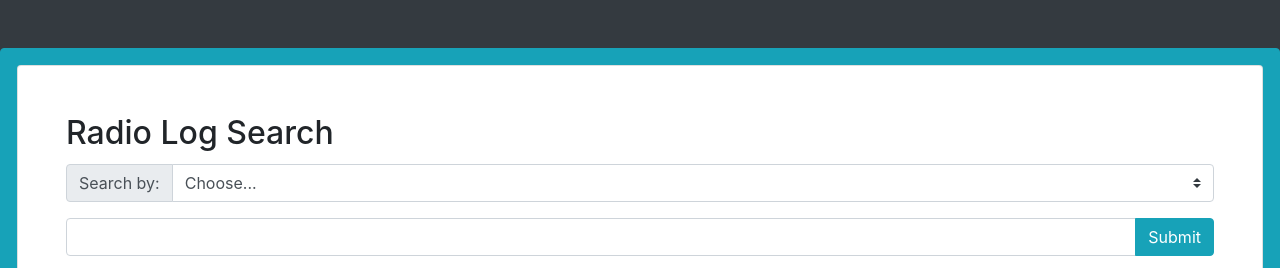
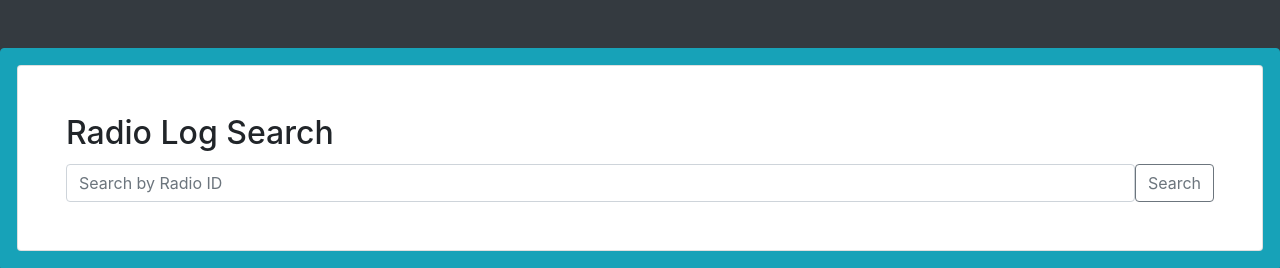
Before and after one commit to wDushanin/RadioLoggingApp, a Flask app: template templates/index.html in a window 1280 px wide. Shown: the top 268 px of the page. Run offline with Flask 2, Linux system fonts and the light colour scheme; the template is opened without the code that fills it, so the values that code supplies are empty.

Commit message:
Adding flask search form to html

```diff
--- a/templates/index.html
+++ b/templates/index.html
@@ -23,34 +23,24 @@
                     <h2>Radio Log Search</h2>
                 </div>
 
-                <div class="input-group mb-3">
-                    <div class="input-group-prepend">
-                        <label class="input-group-text" for="inputGroupSelect01">Search by:</label>
-                    </div>
-                    <select class="custom-select" id="inputGroupSelect01">
-                        <option selected>Choose...</option>
-                        <option value="radioID">RADIO ID</option>
-
-                        <!--TO DO: Implement Search by Call Sign and Name-->
-                        <!-- <option value="callSign">CALL SIGN</option> -->
-                        <!-- <option value="name">NAME</option> -->
-
-                    </select>
+                <div>
+                    <form method="POST" action="{{ url_for('search')}}" class="d-flex">
+                        {{ form.hidden_tag() }}
+                        <input class="form-control me-2" type="search" placeholder="Search by Radio ID" aria-label="Search" name="searched" autocomplete="false">
+                        <button class="btn btn-outline-secondary" type="submit">Search</button>
+                    </form>
                 </div>
 
-                <div class="input-group mb-3">
-                    <input type="text" class="form-control" placeholder="">
-                    <div class="input-group-append">
-                        <button class="btn btn-info" type="button">Submit</button>
-                    </div>
-                </div>
+
+
+
             </div>
         </div>
     </div>
 
     <!-- <div class="container-fluid pb-0 m-0 bg-info">
         <div class="input-group p-2 bg-dark rounded-top">
-            <div class="input-group-prepend">
+            <div class="input-group-prepend">F
                 <label class="input-group-text" for="inputGroupSelect01">Sort by:</label>
             </div>
             <select class="custom-select" id="inputGroupSelect01">
```
